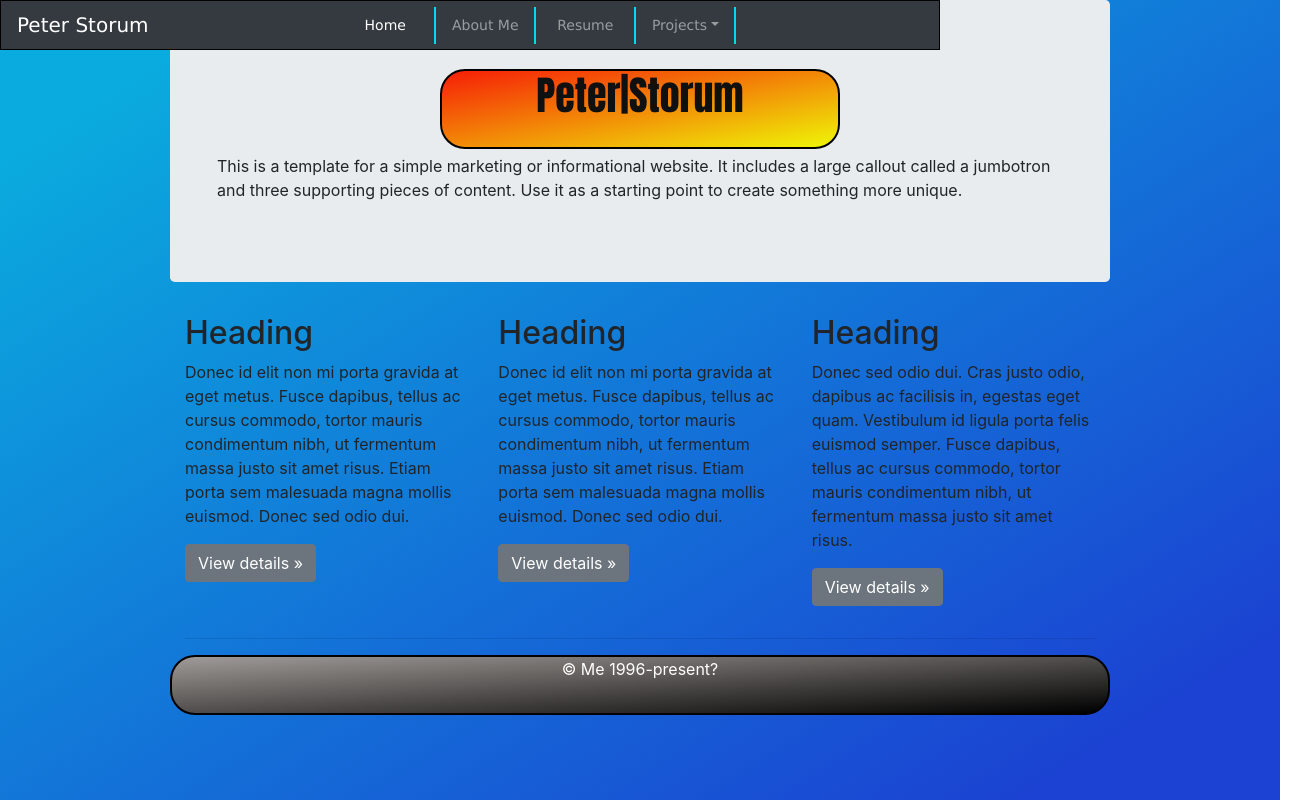
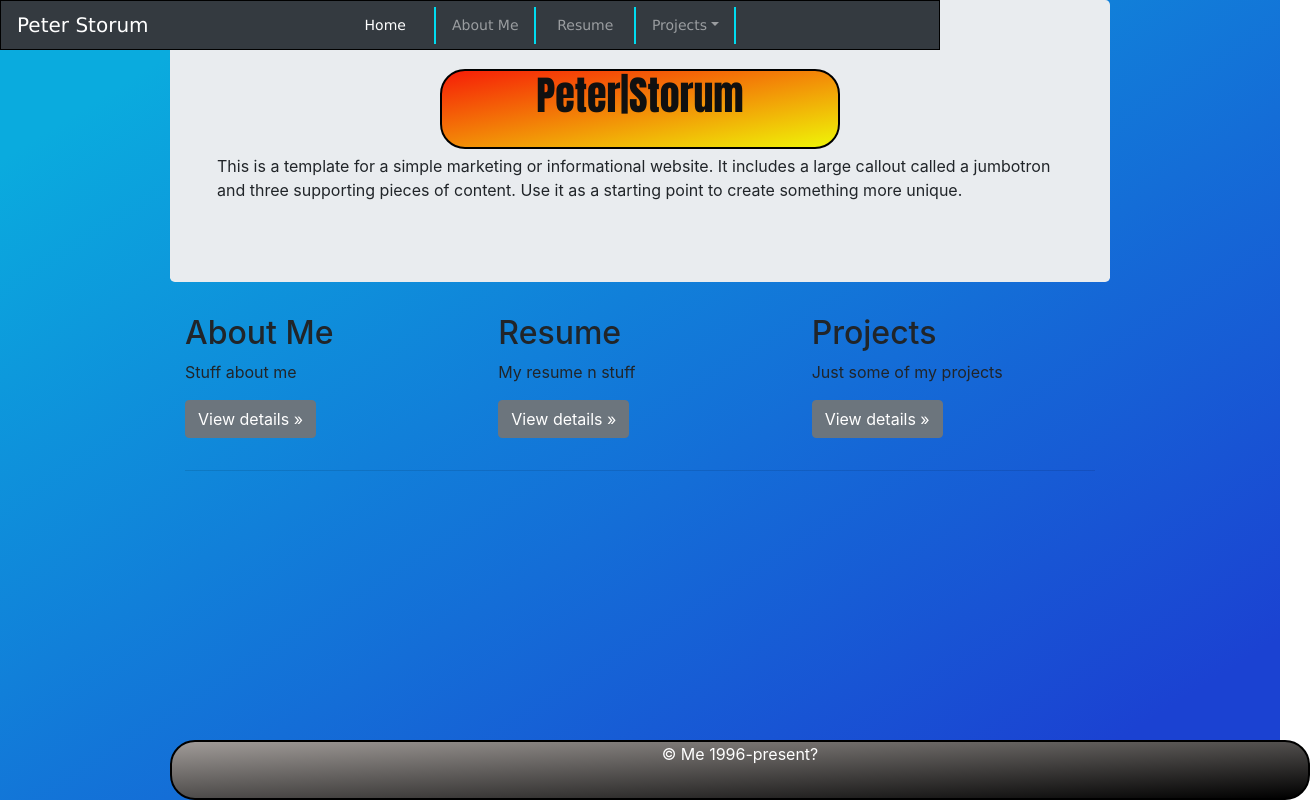
Before and after one commit to ogdench/StorumPortfolio1, a plain HTML site: page index.html in a window 1280 px wide. Shown: the whole page, 1310 px wide, since content can reach past the window. Drawn offline with nearby package versions, Linux system fonts and the light colour scheme.

Commit message:
foot and iframe resumepdf

```diff
--- a/index.html
+++ b/index.html
@@ -1,5 +1,6 @@
 <!doctype html>
 <html lang="en">
+
 <head>
 	<meta charset="utf-8">
 	<meta name="viewport" content="width=device-width, initial-scale=1, shrink-to-fit=no">
@@ -9,7 +10,8 @@
 	<title>Storum Portfolio</title>
 
 	<!-- Bootstrap core CSS -->
-    <link rel="stylesheet" href="https://stackpath.bootstrapcdn.com/bootstrap/4.1.3/css/bootstrap.min.css" integrity="sha384-MCw98/SFnGE8fJT3GXwEOngsV7Zt27NXFoaoApmYm81iuXoPkFOJwJ8ERdknLPMO" crossorigin="anonymous">
+	<link rel="stylesheet" href="https://stackpath.bootstrapcdn.com/bootstrap/4.1.3/css/bootstrap.min.css" integrity="sha384-MCw98/SFnGE8fJT3GXwEOngsV7Zt27NXFoaoApmYm81iuXoPkFOJwJ8ERdknLPMO"
+	 crossorigin="anonymous">
 	<!-- Custom styles for this template -->
 	<link href="style.css" rel="stylesheet">
 </head>
@@ -36,9 +38,9 @@
           <li class="nav-item dropdown">
             <a class="nav-link dropdown-toggle" href="http://example.com" id="dropdown01" data-toggle="dropdown" aria-haspopup="true" aria-expanded="false">Projects</a>
             <div class="dropdown-menu" aria-labelledby="dropdown01">
-              <a class="dropdown-item" href="#">Safe Haven</a>
-              <a class="dropdown-item" href="#">Castle of Death</a>
-              <a class="dropdown-item" href="#">Project Ambyon</a>
+              <a class="dropdown-item" href="projects.html">Safe Haven</a>
+              <a class="dropdown-item" href="projects.html">Castle of Death</a>
+              <a class="dropdown-item" href="projects.html">Project Ambyon</a>
             </div>
           </li>
         </ul>
@@ -61,18 +63,18 @@
         <!-- Example row of columns -->
         <div class="row">
           <div class="col-md-4">
-            <h2>Heading</h2>
-            <p>Donec id elit non mi porta gravida at eget metus. Fusce dapibus, tellus ac cursus commodo, tortor mauris condimentum nibh, ut fermentum massa justo sit amet risus. Etiam porta sem malesuada magna mollis euismod. Donec sed odio dui. </p>
+            <h2>About Me</h2>
+            <p>Stuff about me </p>
             <p><a class="btn btn-secondary" href="#" role="button">View details &raquo;</a></p>
           </div>
           <div class="col-md-4">
-            <h2>Heading</h2>
-            <p>Donec id elit non mi porta gravida at eget metus. Fusce dapibus, tellus ac cursus commodo, tortor mauris condimentum nibh, ut fermentum massa justo sit amet risus. Etiam porta sem malesuada magna mollis euismod. Donec sed odio dui. </p>
+            <h2>Resume</h2>
+            <p>My resume n stuff </p>
             <p><a class="btn btn-secondary" href="#" role="button">View details &raquo;</a></p>
           </div>
           <div class="col-md-4">
-            <h2>Heading</h2>
-            <p>Donec sed odio dui. Cras justo odio, dapibus ac facilisis in, egestas eget quam. Vestibulum id ligula porta felis euismod semper. Fusce dapibus, tellus ac cursus commodo, tortor mauris condimentum nibh, ut fermentum massa justo sit amet risus.</p>
+            <h2>Projects</h2>
+            <p>Just some of my projects</p>
             <p><a class="btn btn-secondary" href="#" role="button">View details &raquo;</a></p>
           </div>
         </div>
--- a/style.css
+++ b/style.css
@@ -48,14 +48,15 @@ header {
 Look at the index.html to see what the footer element creates on the page*/
 footer {
 
-	margin: 5px auto;
   color:#ffffff;
   background: linear-gradient(to bottom right, #A09B98,#000000);
   border: 2px solid #000000;
   border-radius: 25px;
   text-align:center;
   height: 60px;
-  width: 50px;
+  position: absolute;
+  bottom: 0;
+  width: 100%;
 }
 
 /* TODO: Add property:value pairs to set the width and height of the section element. Give it a background color. You may need to set it's top margin to create some space between the beginning of the main section and the end of the navigation bar. Look at the index.html to see what the section element creates on the page*/
```
Also changed, not shown: aboutme.html (+6 -4 lines), projects.html (+3 -3 lines), resume.html (+9 -9 lines). Lines whose indentation alone changed are shown as unchanged.
